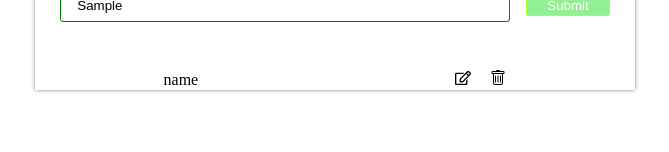
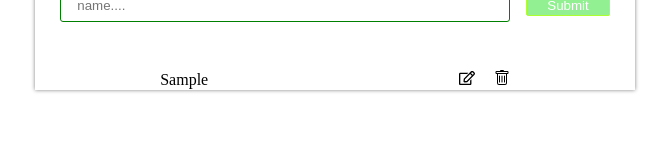
Before and after one commit to arnold-O/Reactcrud, a React (Create React App) app: page / in a window 1280 px wide. Both pictures are taken after typing "Sample" into the empty fields and a click on the button "Submit". Shown: the part 148-300 px from the top of the page, without its empty margins (305-974 px from the left). Built offline with nearby package versions, Linux system fonts and the light colour scheme.

Commit message:
add functionality

```diff
--- a/package.json
+++ b/package.json
@@ -6,6 +6,7 @@
     "@testing-library/jest-dom": "^5.16.4",
     "@testing-library/react": "^13.3.0",
     "@testing-library/user-event": "^13.5.0",
+    "nanoid": "^4.0.0",
     "react": "^18.2.0",
     "react-dom": "^18.2.0",
     "react-icons": "^4.4.0",
--- a/src/App.js
+++ b/src/App.js
@@ -1,11 +1,15 @@
 
+import { nanoid } from 'nanoid';
 import { useState } from 'react';
 import './App.css';
 import Alert from './component/Alert';
 import List from './component/List';
 
 function App() {
+  const [list, setList] = useState([])
   const [name, setName] = useState('')
+  const [edit, isEditting] = useState(false)
+  const [editId, setEditId] = useState(null)
   const [alert, setAlert] = useState({show:false, msg:"", type:""})
 
 
@@ -16,10 +20,21 @@ function App() {
     e.preventDefault()
 
     if(!name){
-      setAlertOn(true, 'please enter values', 'banger')
+      // setAlertOn(true, 'please enter values', 'banger')
 
+    }
+    // else if(name && isEditting){
 
+    // }
+    else{
 
+      const newItem = {id:nanoid(), title:name}
+      console.log('hello')
+
+      setList([...list, newItem])
+
+      // setAlertOn(true, 'Item added successfully', 'rainbow')
+      setName('')
     }
   }
 
@@ -40,11 +55,13 @@ function App() {
           <input type="text" value={name} onChange={(e)=>setName(e.target.value)} className='input-text' placeholder='name....' />
 
 
-          <button type="submit"> Submit</button>
+          <button type="submit">Submit</button>
         </div>
       </form>
 
-    <List/>
+    <div>
+    <List list={list}/>
+    </div>
     </div>
   );
 }
--- a/src/component/List.js
+++ b/src/component/List.js
@@ -1,23 +1,25 @@
-import React from 'react'
+import React from "react";
 import { BsTrash } from "react-icons/bs";
 import { FaRegEdit } from "react-icons/fa";
 
-export default function List() {
+export default function List({ list }) {
   return (
     <div>
-        <div className='listContan'>
-            <div>
-                name
+      <div >
+        {list.map((item) => {
+          const { title, id } = item;
+
+          return (<div key={id} className="listContan">
+
+              <div>{title}</div>
+              <div>
+                <FaRegEdit className="edit-delet-cont" />
+                <BsTrash />
+              </div>
             </div>
-            <div >
-            <FaRegEdit className='edit-delet-cont' />
-            <BsTrash />
-            </div>
-        </div>
-
-
-
-
+          );
+        })}
+      </div>
     </div>
-  )
+  );
 }
--- a/src/index.css
+++ b/src/index.css
@@ -34,6 +34,7 @@ button{
   outline: none;
   border: 1px solid greenyellow;
   border-radius: 2px;
+  cursor: pointer;
 }
 
 form{
```
Also changed, not shown: 1 other file (tests, documents, lock files or other folders).
